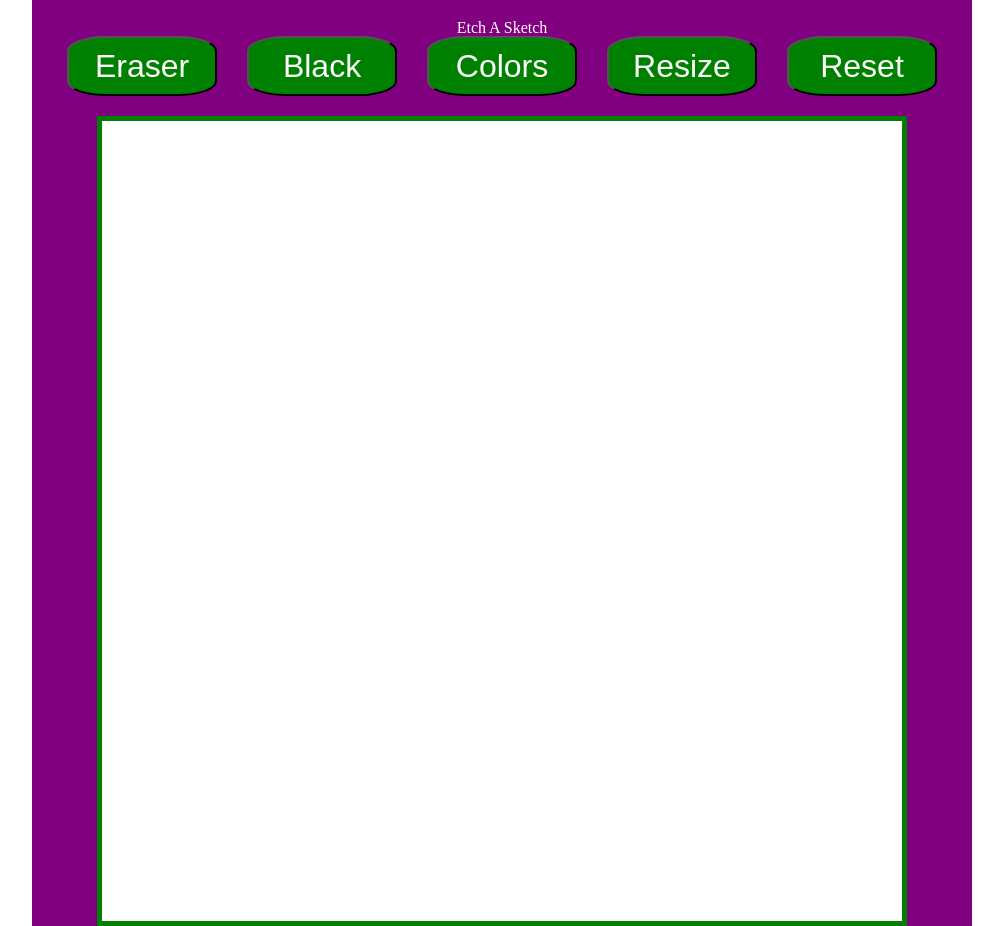
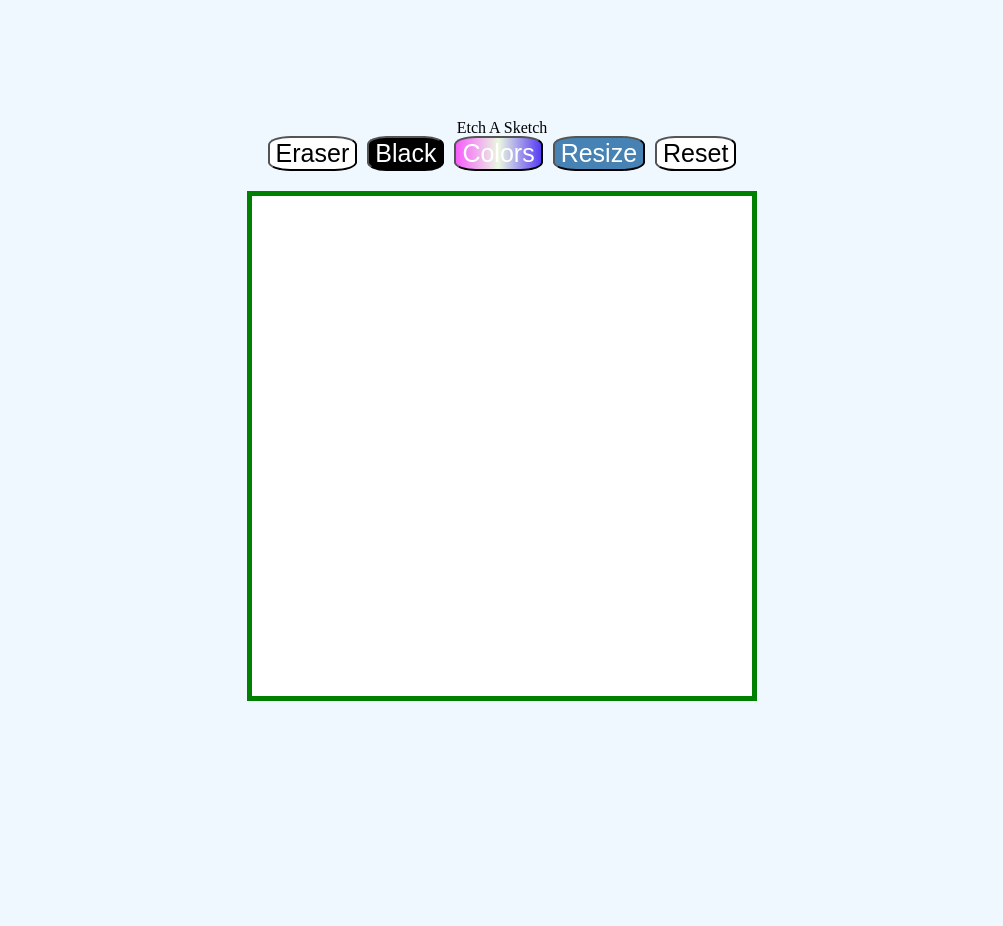
Before and after one commit to bruno127/Etch-a-Sketch, a plain HTML site: page index.html in a window 1280 px wide. Shown: the top 926 px of the page, without its empty margins (138-1141 px from the left). Drawn offline with Linux system fonts and the light colour scheme.

Commit message:
nicer UI

```diff
--- a/style.css
+++ b/style.css
@@ -2,39 +2,67 @@ body {
     padding: 0;
     margin: 0;
     box-sizing: border-box;
+    background-color: #F0F8FF;
   }
 
   h1 {
     text-align: center;
     font-size: 3rem;
-    color: #fff;
   }
 
   .container {
-    margin: 0 auto;
+    margin: 100px auto;
     padding: 20px;
-    width: 900px;
-    background-color: purple;
+    width: 700px;
+    height: 700px;
   }
   .container .buttons {
     display: flex;
-    justify-content: space-around;
+    justify-content: center;
     width: 100%;
+    gap: 10px;
   }
 
   .container .buttons button {
-    width: 150px;
-    height: 60px;
     background: green;
     border-radius: 25%;
-    font-size: 2rem;
+    font-size: 25px;
     color: white;
   }
 
   .container .screen {
     display: grid;
-    width: 800px;
-    height: 800px;
+    width: 500px;
+    height: 500px;
     border: 5px solid green;
     margin: 20px auto;
   }
+  #black {
+    background-color: black;
+  }
+  #eraser, #reset{
+    background-color: white;
+    color: black;
+  }
+  #colors {
+    background: linear-gradient(0.25turn, #f65cfc, #ebf8e1, #583cf6);
+  }
+  #resize {
+    background:#4682B4;
+  }
+
+  .fa-github {
+    color: var(--primary-light);
+    font-size: 24px;
+    transition: transform 0.3s ease-in-out;
+  }
+
+.fa-github:hover {
+    transform: rotate(360deg) scale(1.2);
+  }
+
+  .footer {
+    text-align: center;
+    font-family: 'Trebuchet MS', 'Lucida Sans Unicode', 'Lucida Grande', 'Lucida Sans', Arial, sans-serif;
+    font-size: 1.3rem;
+}
```
